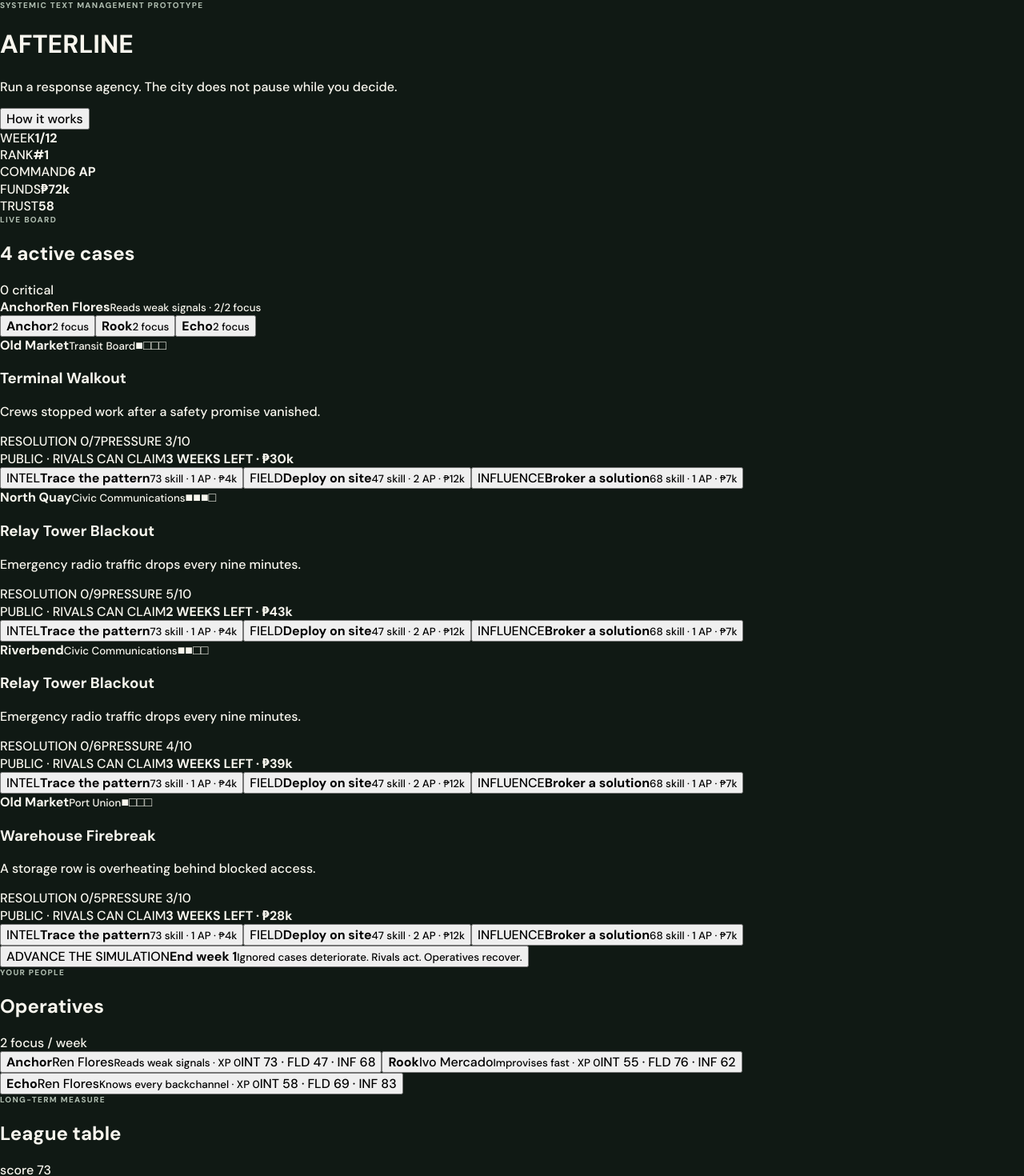
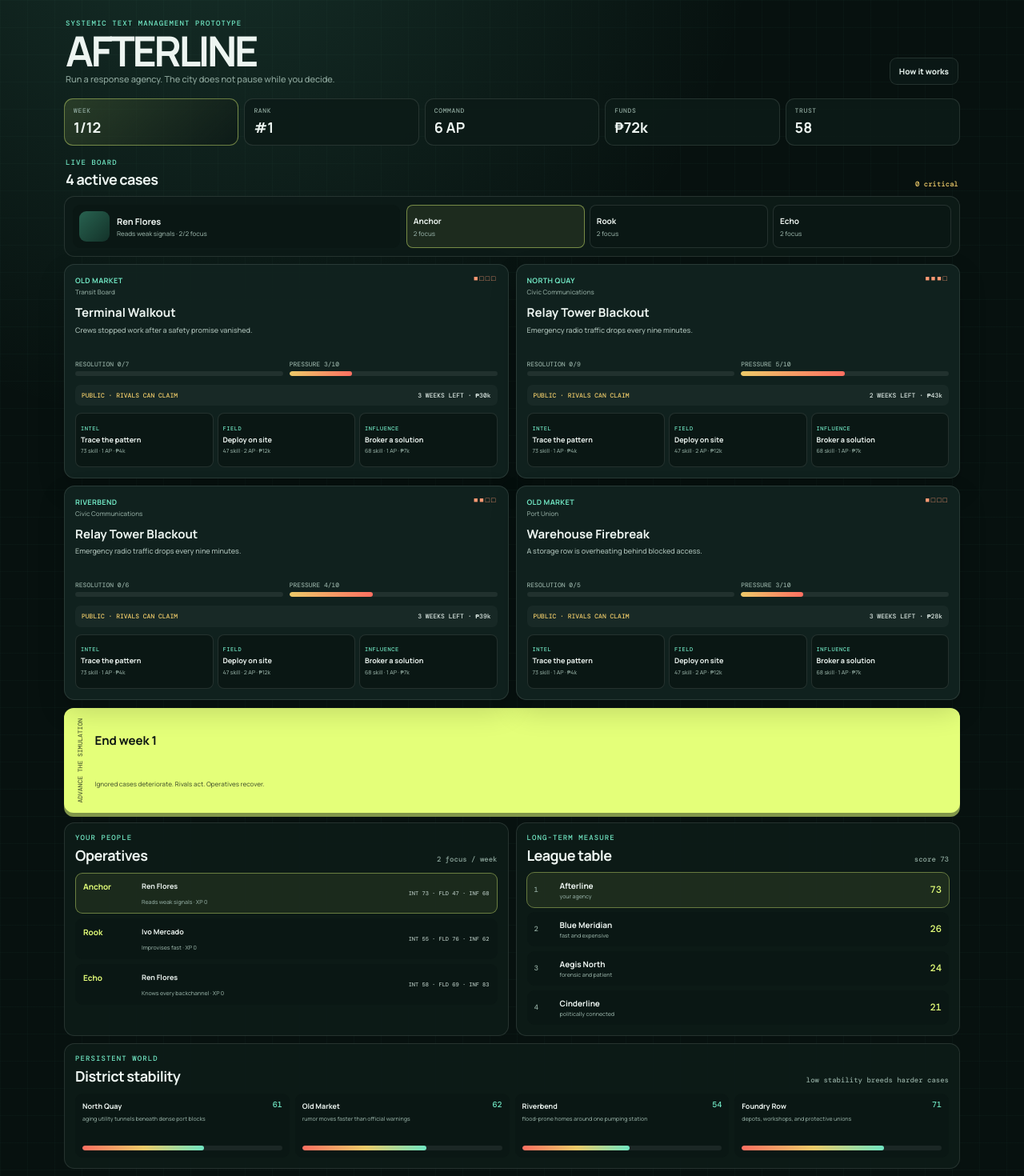
Before and after one commit to mrbenxb/vite-react-template, a React (Vite) app: page / in a window 1280 px wide. Shown: the top 1470 px of the page at 80% size. Built offline with nearby package versions, Linux system fonts and the light colour scheme.

Commit message:
Style Afterline systemic text prototype

```diff
--- a/src/styles.css
+++ b/src/styles.css
@@ -1,240 +1,393 @@
-@import url('https://fonts.googleapis.com/css2?family=DM+Sans:wght@500;600;700;800&family=Outfit:wght@600;700;800&display=swap');
+@import url('https://fonts.googleapis.com/css2?family=DM+Mono:wght@400;500&family=Manrope:wght@500;600;700;800&display=swap');
 
 :root {
-  font-family: 'DM Sans', system-ui, sans-serif;
-  color: #f8f6ee;
-  background: #101914;
+  font-family: 'Manrope', system-ui, sans-serif;
+  color: #edf5f1;
+  background: #07110f;
   font-synthesis: none;
   text-rendering: optimizeLegibility;
-  --panel: #1a2921;
-  --panel-2: #22342a;
-  --ink-muted: #aebcaf;
-  --lime: #d9f274;
-  --line: rgba(255, 255, 255, 0.11);
+  --bg: #07110f;
+  --panel: #0d1b18;
+  --panel-2: #11231f;
+  --panel-3: #0a1714;
+  --line: rgba(218, 238, 229, 0.12);
+  --line-strong: rgba(218, 238, 229, 0.22);
+  --muted: #8da69c;
+  --lime: #e4ff79;
+  --mint: #70e5c2;
+  --orange: #ff9a74;
+  --red: #ff6f61;
+  --yellow: #edca69;
 }
 
 * { box-sizing: border-box; }
 html, body, #root { min-height: 100%; margin: 0; }
+body { min-width: 320px; overflow-x: hidden; }
 button { font: inherit; }
-body { overflow-x: hidden; }
+button:disabled { cursor: not-allowed; opacity: .36; }
 
-.app-shell {
+.shell {
   min-height: 100vh;
+  padding: 14px;
   background:
-    radial-gradient(circle at 50% -15%, rgba(103, 155, 112, 0.24), transparent 38%),
-    #101914;
-  padding: 14px;
+    linear-gradient(rgba(112, 229, 194, .025) 1px, transparent 1px),
+    linear-gradient(90deg, rgba(112, 229, 194, .025) 1px, transparent 1px),
+    radial-gradient(circle at 20% -10%, rgba(112, 229, 194, .15), transparent 34%),
+    var(--bg);
+  background-size: 34px 34px, 34px 34px, auto, auto;
 }
 
-.game-frame {
-  width: min(100%, 760px);
-  margin: 0 auto;
-}
+main { width: min(100%, 1120px); margin: 0 auto; }
 
-.topbar {
+header {
   display: flex;
   align-items: flex-end;
   justify-content: space-between;
-  padding: 12px 4px 14px;
+  gap: 18px;
+  padding: 10px 2px 17px;
 }
 
-.eyebrow, .selected-copy > span, .decision-copy > span, .energy-readout span,
-.race-meta span, .stable-badge span {
-  display: block;
-  margin: 0 0 4px;
-  color: var(--ink-muted);
+header h1 {
+  margin: 5px 0 3px;
+  font-size: clamp(34px, 8vw, 52px);
+  line-height: .92;
+  letter-spacing: -.065em;
+}
+
+header > div > p:last-child {
+  margin: 0;
+  color: var(--muted);
+  font-size: 11px;
+}
+
+.eyebrow {
+  margin: 0;
+  color: var(--mint);
+  font: 500 9px/1.2 'DM Mono', monospace;
+  letter-spacing: .12em;
+}
+
+button {
+  border: 0;
+  color: inherit;
+  cursor: pointer;
+}
+
+.ghost {
+  flex: 0 0 auto;
+  padding: 9px 11px;
+  border: 1px solid var(--line);
+  border-radius: 9px;
+  background: rgba(13, 27, 24, .72);
+  color: #dce8e3;
   font-size: 10px;
   font-weight: 800;
-  letter-spacing: 0.13em;
 }
 
-.topbar h1 {
-  margin: 0;
-  font: 800 clamp(27px, 7vw, 38px)/1 'Outfit', sans-serif;
+main > aside {
+  margin-bottom: 10px;
+  padding: 11px 13px;
+  border: 1px solid rgba(112, 229, 194, .28);
+  border-radius: 11px;
+  background: rgba(28, 67, 57, .38);
+  color: #bdd0c8;
+  font: 400 10px/1.55 'DM Mono', monospace;
 }
 
-.stable-badge {
-  min-width: 88px;
-  padding: 9px 12px;
-  border: 1px solid var(--line);
-  border-radius: 12px;
-  background: rgba(255,255,255,.04);
-  text-align: right;
-}
-.stable-badge strong { color: var(--lime); font-size: 20px; }
+main > aside strong { color: #eff8f4; }
 
-.race-card, .manager-panel, .decision-panel {
-  overflow: hidden;
-  border: 1px solid var(--line);
-  border-radius: 18px;
-  background: var(--panel);
-  box-shadow: 0 18px 50px rgba(0,0,0,.24);
+.stats {
+  display: grid;
+  grid-template-columns: repeat(5, 1fr);
+  gap: 7px;
+  margin-bottom: 13px;
 }
 
-.race-meta {
-  display: grid;
-  grid-template-columns: 1.15fr .8fr .8fr;
-  gap: 8px;
-  padding: 12px 14px;
-  background: #18271f;
-}
-.race-meta > div + div { border-left: 1px solid var(--line); padding-left: 12px; }
-.race-meta strong { font-size: 12px; }
-
-.course-map {
-  position: relative;
-  height: 440px;
-  overflow: hidden;
-  background: #9fd8dd;
-  isolation: isolate;
+.stats div {
+  min-width: 0;
+  padding: 10px 11px;
+  border: 1px solid var(--line);
+  border-radius: 11px;
+  background: rgba(13, 27, 24, .9);
 }
 
-.sky-layer { position: absolute; inset: 0 0 auto; height: 128px; overflow: hidden; background: linear-gradient(#79c9dc, #b7e1df); }
-.sun { position: absolute; width: 34px; height: 34px; border-radius: 50%; background: #ffe083; top: 18px; right: 32px; box-shadow: 0 0 0 7px rgba(255,224,131,.19); }
-.cloud { position: absolute; width: 54px; height: 14px; border-radius: 30px; background: rgba(255,255,255,.58); }
-.cloud::before, .cloud::after { content: ''; position: absolute; border-radius: 50%; background: inherit; }
-.cloud::before { width: 24px; height: 24px; left: 8px; bottom: 0; }
-.cloud::after { width: 18px; height: 18px; right: 8px; bottom: 0; }
-.cloud-a { top: 28px; left: 19%; }
-.cloud-b { top: 63px; right: 23%; transform: scale(.72); }
-.hill { position: absolute; bottom: -42px; width: 220px; height: 100px; border-radius: 50% 50% 0 0; }
-.hill-a { left: -30px; background: #6da978; }
-.hill-b { right: -45px; background: #5c926c; width: 280px; height: 118px; }
-
-.segment-labels {
-  position: absolute;
-  z-index: 3;
-  top: 93px;
-  left: 0;
-  right: 0;
-  display: grid;
-  grid-template-columns: repeat(4, 1fr);
-}
-.segment-labels span {
-  padding: 8px 3px;
-  border-right: 1px solid rgba(29,51,39,.18);
-  color: rgba(24,43,33,.67);
-  font-size: 8px;
-  font-weight: 900;
-  letter-spacing: .08em;
-  text-align: center;
+.stats div:first-child {
+  border-color: rgba(228, 255, 121, .42);
+  background: linear-gradient(135deg, rgba(228,255,121,.12), rgba(13,27,24,.95));
 }
 
-.lanes {
-  position: absolute;
-  z-index: 4;
-  inset: 120px 0 0;
-  display: grid;
-  grid-template-rows: repeat(6, 1fr);
-  background:
-    linear-gradient(90deg,
-      #77b956 0%, #77b956 25%,
-      #9b784f 25%, #9b784f 50%,
-      #769d57 50%, #769d57 75%,
-      #d5a85f 75%, #d5a85f 100%);
+.stats span {
+  display: block;
+  margin-bottom: 5px;
+  color: var(--muted);
+  font: 500 8px/1 'DM Mono', monospace;
+  letter-spacing: .08em;
 }
 
-.lane { position: relative; min-height: 53px; border-top: 1px solid rgba(255,255,255,.31); }
-.lane:last-child { border-bottom: 1px solid rgba(255,255,255,.31); }
-.lane.managed { background: rgba(224,255,135,.12); box-shadow: inset 0 0 0 1px rgba(217,242,116,.40); }
-.lane-line { position: absolute; inset: auto 0 7px; border-bottom: 1px dashed rgba(255,255,255,.22); }
-.lane-number { position: absolute; z-index: 6; left: 5px; top: 5px; width: 18px; height: 18px; display: grid; place-items: center; border-radius: 5px; background: rgba(19,37,28,.65); font-size: 10px; font-weight: 900; }
+.stats b { font-size: 18px; }
 
-.start-post { position: absolute; z-index: 7; top: 120px; bottom: 0; left: 7.2%; width: 3px; background: repeating-linear-gradient(#f5efe2 0 7px, #283b30 7px 14px); }
-.finish-post { position: absolute; z-index: 7; top: 102px; bottom: 0; left: 91%; width: 5px; background: repeating-linear-gradient(#faf5e8 0 7px, #26372d 7px 14px); }
-.finish-post span { position: absolute; top: -18px; left: 50%; transform: translateX(-50%); padding: 3px 7px; border-radius: 4px; background: #24362c; color: #fff; font-size: 8px; font-weight: 900; letter-spacing: .08em; }
+.ending {
+  margin-bottom: 12px;
+  padding: 18px;
+  border: 1px solid rgba(228, 255, 121, .45);
+  border-radius: 15px;
+  background: linear-gradient(135deg, rgba(228,255,121,.15), rgba(13,27,24,.98));
+}
 
-.runner {
-  position: absolute;
-  z-index: 8;
-  bottom: 7px;
-  width: 72px;
-  height: 52px;
-  transform: translateX(-34px);
-  will-change: left;
+.ending h2 { margin: 6px 0 3px; font-size: 25px; }
+.ending > p:not(.eyebrow) { margin: 0 0 12px; color: var(--muted); font-size: 10px; }
+.ending button { padding: 9px 13px; border-radius: 8px; background: var(--lime); color: #0b1512; font-size: 10px; font-weight: 900; }
+
+.title, .panel-title {
+  display: flex;
+  align-items: flex-end;
+  justify-content: space-between;
+  gap: 14px;
 }
-.sprite-flip { position: absolute; left: 50%; bottom: 0; transform: translateX(-50%) scaleX(-1); transform-origin: center bottom; }
-.animal-sprite {
-  position: relative;
-  transform-origin: center bottom;
-  background-repeat: no-repeat;
-  background-position: 0 0;
-  image-rendering: pixelated;
-  animation-name: sprite-cycle;
-  animation-iteration-count: infinite;
+
+.title { margin: 16px 2px 9px; }
+.title h2, .panel-title h2 { margin: 4px 0 0; font-size: 18px; letter-spacing: -.03em; }
+.title > span, .panel-title > span { color: var(--yellow); font: 500 9px/1.3 'DM Mono', monospace; text-align: right; }
+
+.picker {
+  display: grid;
+  grid-template-columns: minmax(210px, .75fr) 1.25fr;
+  gap: 8px;
+  margin-bottom: 9px;
+  padding: 10px;
+  border: 1px solid var(--line);
+  border-radius: 13px;
+  background: rgba(13, 27, 24, .94);
 }
-@keyframes sprite-cycle { to { background-position-x: var(--sheet-offset); } }
-.animal-shadow { position: absolute; left: 50%; bottom: -1px; width: 48px; height: 7px; transform: translateX(-50%); border-radius: 50%; background: rgba(26,31,24,.24); filter: blur(1px); }
-.runner-rank { position: absolute; z-index: 9; top: -2px; left: 2px; width: 18px; height: 18px; display: grid; place-items: center; border-radius: 50%; border: 2px solid rgba(255,255,255,.72); background: #26372d; font-size: 9px; font-weight: 900; }
-.tactic-pip { position: absolute; z-index: 10; right: -8px; top: 0; padding: 3px 5px; border-radius: 4px; background: #fff; color: #17251e; font-size: 7px; font-weight: 900; }
-.tactic-pip.surge { background: #ffd264; }
-.tactic-pip.settle { background: #91e5c1; }
-.tactic-pip.draft { background: #a9bcff; }
 
-.racer-label { position: absolute; z-index: 11; right: 6px; bottom: 4px; display: flex; align-items: center; gap: 5px; padding: 3px 5px; border-radius: 5px; background: rgba(24,37,29,.62); font-size: 8px; }
-.racer-dot { width: 6px; height: 6px; border-radius: 50%; }
-.mini-energy { width: 34px; height: 3px; overflow: hidden; border-radius: 4px; background: rgba(255,255,255,.2); }
-.mini-energy i { display: block; height: 100%; border-radius: inherit; background: #dff37c; transition: width .2s linear; }
+.chosen {
+  display: grid;
+  grid-template-columns: 38px 1fr;
+  align-items: center;
+  gap: 9px;
+  padding: 8px;
+  border-radius: 9px;
+  background: var(--panel-3);
+}
 
-.countdown-overlay { position: absolute; z-index: 30; inset: 0; display: grid; place-items: center; background: rgba(12,26,18,.36); backdrop-filter: blur(2px); }
-.countdown-overlay span { font: 900 76px/1 'Outfit', sans-serif; color: #fff7d9; text-shadow: 0 8px 0 rgba(26,44,32,.28); }
+.chosen > b {
+  width: 38px;
+  height: 38px;
+  display: grid;
+  place-items: center;
+  overflow: hidden;
+  border-radius: 9px;
+  background: linear-gradient(135deg, #286250, #133229);
+  color: var(--mint);
+  font-size: 0;
+}
 
-.commentary-bar { min-height: 54px; display: flex; align-items: center; gap: 9px; padding: 10px 14px; background: #15221b; }
-.commentary-bar p { margin: 0; font-size: 12px; line-height: 1.4; }
-.live-dot { flex: 0 0 auto; width: 8px; height: 8px; border-radius: 50%; background: #f56d5b; box-shadow: 0 0 0 5px rgba(245,109,91,.12); animation: pulse 1s infinite alternate; }
-@keyframes pulse { to { opacity: .45; } }
+.chosen > b::first-letter { font-size: 15px; }
+.chosen span, .chosen strong, .chosen small { display: block; }
+.chosen strong { font-size: 11px; }
+.chosen small { margin-top: 2px; color: var(--muted); font-size: 8px; }
 
-.manager-panel, .decision-panel { margin-top: 12px; padding: 14px; }
-.selected-racer { display: grid; grid-template-columns: 62px 1fr auto; align-items: center; gap: 12px; }
-.portrait { position: relative; width: 62px; height: 62px; overflow: hidden; border: 2px solid; border-radius: 15px; background: #d8d2a1; }
-.portrait .sprite-flip { bottom: 7px; transform: translateX(-50%) scaleX(-1) scale(1.1); }
-.selected-copy h2 { margin: 0; font: 800 21px/1.05 'Outfit', sans-serif; }
-.selected-copy h2 small { color: #aebcaf; font-size: 12px; }
-.selected-copy p { margin: 5px 0 0; color: #aebcaf; font-size: 11px; }
-.energy-readout { text-align: right; }
-.energy-readout strong { color: var(--lime); font-size: 18px; }
+.agent-tabs { display: grid; grid-template-columns: repeat(3, 1fr); gap: 6px; }
+.agent-tabs button {
+  min-width: 0;
+  padding: 8px;
+  border: 1px solid var(--line);
+  border-radius: 8px;
+  background: var(--panel-3);
+  text-align: left;
+}
+.agent-tabs button.active { border-color: rgba(228,255,121,.45); background: rgba(228,255,121,.08); }
+.agent-tabs b, .agent-tabs small { display: block; overflow: hidden; text-overflow: ellipsis; white-space: nowrap; }
+.agent-tabs b { font-size: 10px; }
+.agent-tabs small { margin-top: 3px; color: var(--muted); font-size: 8px; }
 
-.roster-strip { display: grid; grid-template-columns: repeat(6, minmax(64px, 1fr)); gap: 6px; margin-top: 13px; overflow-x: auto; padding-bottom: 3px; }
-.roster-strip button { min-width: 64px; padding: 8px 6px; border: 1px solid var(--line); border-radius: 10px; background: #203127; color: #f5f4ec; text-align: left; cursor: pointer; }
-.roster-strip button.active { border-color: var(--accent); background: color-mix(in srgb, var(--accent) 14%, #203127); box-shadow: inset 0 -2px 0 var(--accent); }
-.roster-strip button span { float: right; color: #7d9082; font-size: 10px; }
-.roster-strip button strong, .roster-strip button small { display: block; }
-.roster-strip button strong { font-size: 11px; }
-.roster-strip button small { margin-top: 3px; color: #9db0a1; font-size: 8px; text-transform: uppercase; }
+.cases { display: grid; grid-template-columns: repeat(2, minmax(0, 1fr)); gap: 9px; }
+.cases article {
+  min-width: 0;
+  padding: 13px;
+  border: 1px solid var(--line);
+  border-radius: 13px;
+  background: rgba(17, 35, 31, .97);
+  box-shadow: 0 14px 34px rgba(0,0,0,.16);
+}
+.cases article.urgent { border-color: rgba(255,111,97,.55); box-shadow: inset 3px 0 0 var(--red), 0 14px 34px rgba(0,0,0,.16); }
 
-.stat-row { display: grid; grid-template-columns: repeat(4, .62fr) 1.9fr; gap: 7px; margin-top: 12px; }
-.stat { padding: 8px 6px; border-radius: 10px; background: #22352a; text-align: center; }
-.stat span { display: block; color: #91a394; font-size: 8px; font-weight: 900; }
-.stat strong { font-size: 15px; }
-.race-button { border: 0; border-radius: 11px; background: var(--lime); color: #152119; font-weight: 900; letter-spacing: .03em; cursor: pointer; box-shadow: 0 5px 0 #8da34a; }
-.race-button:active { transform: translateY(3px); box-shadow: 0 2px 0 #8da34a; }
-.race-button:disabled { opacity: .52; cursor: default; }
+.case-head { display: flex; align-items: flex-start; justify-content: space-between; gap: 10px; }
+.case-head span, .case-head b, .case-head small { display: block; }
+.case-head b { color: var(--mint); font-size: 9px; text-transform: uppercase; letter-spacing: .04em; }
+.case-head small { margin-top: 2px; color: var(--muted); font-size: 8px; }
+.case-head em { color: var(--orange); font: normal 500 9px/1 'DM Mono', monospace; letter-spacing: 2px; }
 
-.decision-panel { display: grid; grid-template-columns: 1fr 1.55fr; gap: 12px; border-color: rgba(217,242,116,.42); }
-.decision-copy h2 { margin: 0; font: 800 21px/1.05 'Outfit', sans-serif; }
-.decision-copy p { margin: 7px 0 0; color: #afbeb1; font-size: 11px; line-height: 1.45; }
-.tactic-grid { display: grid; grid-template-columns: repeat(3, 1fr); gap: 7px; }
-.tactic-grid button { padding: 10px 7px; border: 1px solid rgba(255,255,255,.14); border-radius: 11px; background: #263b2f; color: #f8f6ee; text-align: left; cursor: pointer; }
-.tactic-grid button:first-child { background: #554526; border-color: #a9873f; }
-.tactic-grid button:last-child { background: #293650; border-color: #566d9f; }
-.tactic-grid strong, .tactic-grid span { display: block; }
-.tactic-grid strong { font-size: 11px; }
-.tactic-grid span { margin-top: 4px; color: #b9c5ba; font-size: 8px; line-height: 1.3; }
+.cases h3 { margin: 11px 0 5px; font-size: 15px; line-height: 1.28; }
+.cases article > p { min-height: 34px; margin: 0 0 11px; color: #aabeb6; font-size: 9px; line-height: 1.5; }
 
-.prototype-note { padding: 10px 4px 20px; color: #75877a; font-size: 9px; text-align: center; }
+.meters { display: grid; grid-template-columns: 1fr 1fr; gap: 8px; }
+.meters label { color: var(--muted); font: 500 8px/1 'DM Mono', monospace; }
+.meters i, .zones i {
+  display: block;
+  height: 6px;
+  margin-top: 5px;
+  overflow: hidden;
+  border-radius: 8px;
+  background: rgba(255,255,255,.07);
+}
+.meters u, .zones u { display: block; height: 100%; border-radius: inherit; background: linear-gradient(90deg, #378d76, var(--mint)); text-decoration: none; }
+.meters u.red { background: linear-gradient(90deg, var(--yellow), var(--red)); }
 
-@media (max-width: 560px) {
-  .app-shell { padding: 8px; }
-  .course-map { height: 414px; }
-  .race-meta { padding: 10px; }
-  .race-meta strong { font-size: 10px; }
-  .segment-labels span { font-size: 7px; }
-  .selected-racer { grid-template-columns: 55px 1fr auto; gap: 9px; }
-  .portrait { width: 55px; height: 55px; }
-  .selected-copy h2 { font-size: 18px; }
-  .energy-readout strong { font-size: 15px; }
-  .decision-panel { grid-template-columns: 1fr; }
-  .stat-row { grid-template-columns: repeat(4, 1fr); }
-  .race-button { grid-column: 1 / -1; min-height: 45px; }
-  .roster-strip { grid-template-columns: repeat(6, 72px); }
+.stakes {
+  display: flex;
+  justify-content: space-between;
+  gap: 8px;
+  margin: 11px 0 9px;
+  padding: 8px;
+  border-radius: 7px;
+  background: rgba(255,255,255,.035);
+  font: 500 8px/1.3 'DM Mono', monospace;
 }
+.stakes span { color: var(--yellow); }
+.stakes b { color: #d9e5e0; text-align: right; }
+
+.actions { display: grid; grid-template-columns: repeat(3, 1fr); gap: 5px; }
+.actions button {
+  min-width: 0;
+  min-height: 68px;
+  padding: 8px 6px;
+  border: 1px solid var(--line);
+  border-radius: 8px;
+  background: var(--panel-3);
+  text-align: left;
+}
+.actions button:hover:not(:disabled) { border-color: rgba(112,229,194,.45); transform: translateY(-1px); }
+.actions span, .actions b, .actions small { display: block; }
+.actions span { color: var(--mint); font: 500 7px/1 'DM Mono', monospace; letter-spacing: .08em; }
+.actions b { margin-top: 5px; font-size: 9px; line-height: 1.25; }
+.actions small { margin-top: 4px; color: var(--muted); font-size: 7px; line-height: 1.3; }
+
+.end {
+  width: 100%;
+  display: grid;
+  grid-template-columns: auto 1fr;
+  column-gap: 13px;
+  align-items: center;
+  margin-top: 10px;
+  padding: 13px 15px;
+  border-radius: 12px;
+  background: var(--lime);
+  color: #0b1512;
+  text-align: left;
+  box-shadow: 0 5px 0 #81964a;
+}
+.end:active { transform: translateY(3px); box-shadow: 0 2px 0 #81964a; }
+.end span { grid-row: 1 / span 2; font: 500 8px/1.3 'DM Mono', monospace; writing-mode: vertical-rl; transform: rotate(180deg); opacity: .65; }
+.end b { font-size: 15px; }
+.end small { margin-top: 2px; font-size: 8px; opacity: .68; }
+
+.grid { display: grid; grid-template-columns: 1fr 1fr; gap: 9px; margin-top: 12px; }
+.panel {
+  min-width: 0;
+  padding: 13px;
+  border: 1px solid var(--line);
+  border-radius: 13px;
+  background: rgba(13, 27, 24, .94);
+}
+.panel-title { margin-bottom: 10px; }
+.panel-title > span { color: var(--muted); }
+
+.roster {
+  width: 100%;
+  display: grid;
+  grid-template-columns: 65px 1fr auto;
+  align-items: center;
+  gap: 8px;
+  margin-top: 6px;
+  padding: 9px;
+  border: 1px solid transparent;
+  border-radius: 9px;
+  background: var(--panel-3);
+  text-align: left;
+}
+.roster.active { border-color: rgba(228,255,121,.4); background: rgba(228,255,121,.07); }
+.roster b { color: var(--lime); font-size: 10px; }
+.roster span { font-size: 9px; font-weight: 700; }
+.roster small { grid-column: 2; color: var(--muted); font-size: 7px; }
+.roster em { grid-column: 3; grid-row: 1 / span 2; color: #aebfb8; font: normal 500 7px/1.4 'DM Mono', monospace; text-align: right; }
+
+.standing {
+  display: grid;
+  grid-template-columns: 24px 1fr auto;
+  align-items: center;
+  gap: 8px;
+  margin-top: 6px;
+  padding: 9px;
+  border-radius: 9px;
+  background: var(--panel-3);
+}
+.standing.you { outline: 1px solid rgba(228,255,121,.42); background: rgba(228,255,121,.08); }
+.standing > b { color: var(--muted); font: 500 9px/1 'DM Mono', monospace; }
+.standing span, .standing strong, .standing small { display: block; }
+.standing strong { font-size: 10px; }
+.standing small { margin-top: 2px; color: var(--muted); font-size: 7px; }
+.standing em { color: var(--lime); font: normal 500 12px/1 'DM Mono', monospace; }
+
+.block { margin-top: 9px; }
+.zones { display: grid; grid-template-columns: repeat(4, 1fr); gap: 7px; }
+.zones > div { padding: 9px; border-radius: 9px; background: var(--panel-3); }
+.zones span { display: flex; justify-content: space-between; gap: 8px; }
+.zones b { font-size: 9px; }
+.zones strong { color: var(--mint); font: 500 10px/1 'DM Mono', monospace; }
+.zones p { min-height: 30px; margin: 5px 0 8px; color: var(--muted); font-size: 7px; line-height: 1.4; }
+.zones u { background: linear-gradient(90deg, var(--red), var(--yellow), var(--mint)); }
+
+.logs { max-height: 290px; overflow-y: auto; padding-right: 4px; }
+.logs > div {
+  display: grid;
+  grid-template-columns: 30px 1fr;
+  gap: 8px;
+  padding: 9px 7px;
+  border-bottom: 1px solid rgba(255,255,255,.055);
+}
+.logs b { color: #61776e; font: 500 8px/1.4 'DM Mono', monospace; }
+.logs p { margin: 0; color: #a9bcb4; font: 400 9px/1.45 'DM Mono', monospace; }
+.logs .good p { color: #b9e8d8; }
+.logs .warn p { color: #e5c979; }
+.logs .bad p { color: #f3a398; }
+.logs .good b { color: var(--mint); }
+.logs .warn b { color: var(--yellow); }
+.logs .bad b { color: var(--red); }
+
+footer { padding: 16px 4px 7px; color: #5f746c; font: 400 8px/1.4 'DM Mono', monospace; text-align: center; }
+
+@media (max-width: 820px) {
+  .cases { grid-template-columns: 1fr; }
+  .zones { grid-template-columns: repeat(2, 1fr); }
+}
+
+@media (max-width: 620px) {
+  .shell { padding: 10px; }
+  header { align-items: flex-start; }
+  header h1 { font-size: 37px; }
+  header > div > p:last-child { max-width: 220px; }
+  .ghost { padding: 8px 9px; font-size: 8px; }
+  .stats { grid-template-columns: repeat(3, 1fr); }
+  .stats div:nth-child(4), .stats div:nth-child(5) { grid-column: span 1; }
+  .picker { grid-template-columns: 1fr; }
+  .chosen { display: none; }
+  .title { align-items: flex-start; }
+  .actions { grid-template-columns: 1fr; }
+  .actions button { min-height: 52px; }
+  .grid { grid-template-columns: 1fr; }
+  .roster { grid-template-columns: 58px 1fr auto; }
+  .zones { grid-template-columns: 1fr 1fr; }
+  .end { min-height: 62px; }
+}
+
+@media (max-width: 390px) {
+  .stats { grid-template-columns: repeat(2, 1fr); }
+  .stats div:first-child { grid-column: span 2; }
+  .agent-tabs { grid-template-columns: 1fr; }
+  .agent-tabs button { display: flex; justify-content: space-between; align-items: center; }
+  .agent-tabs small { margin: 0; }
+  .zones { grid-template-columns: 1fr; }
+  .stakes { flex-direction: column; }
+  .stakes b { text-align: left; }
+}
```
